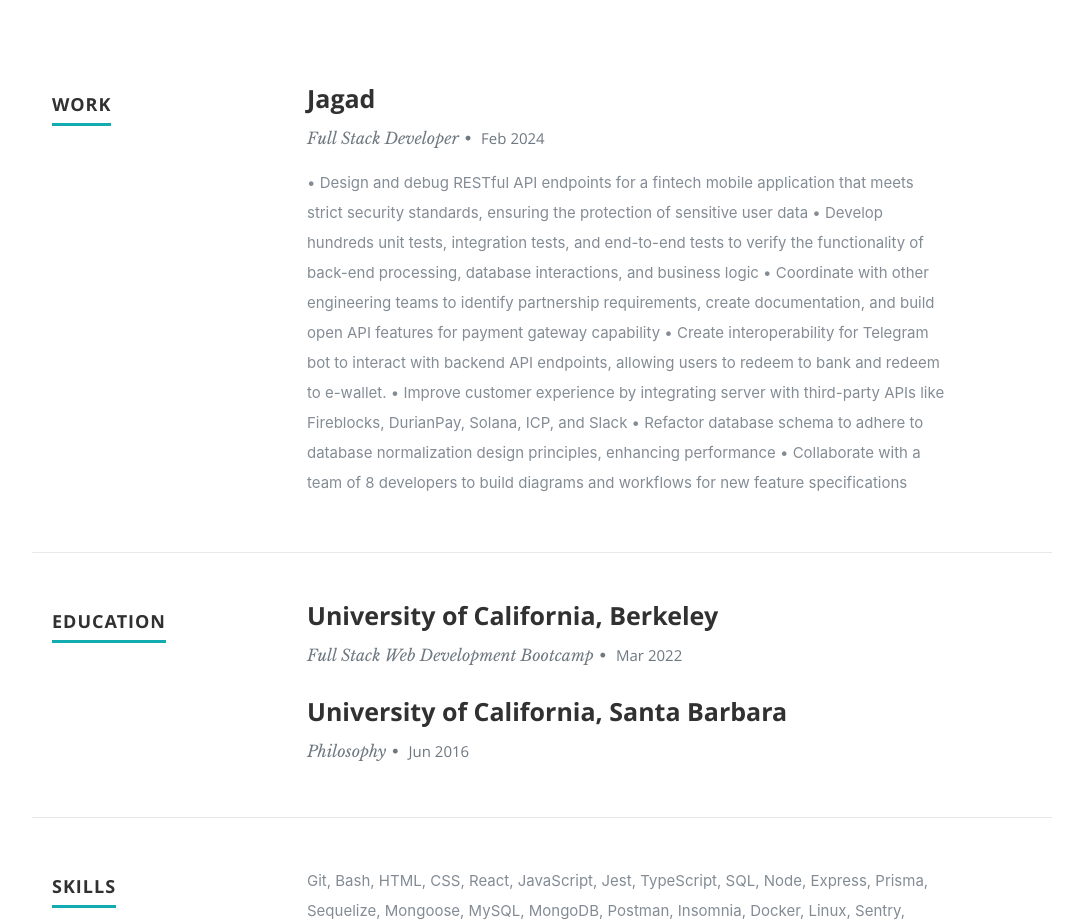
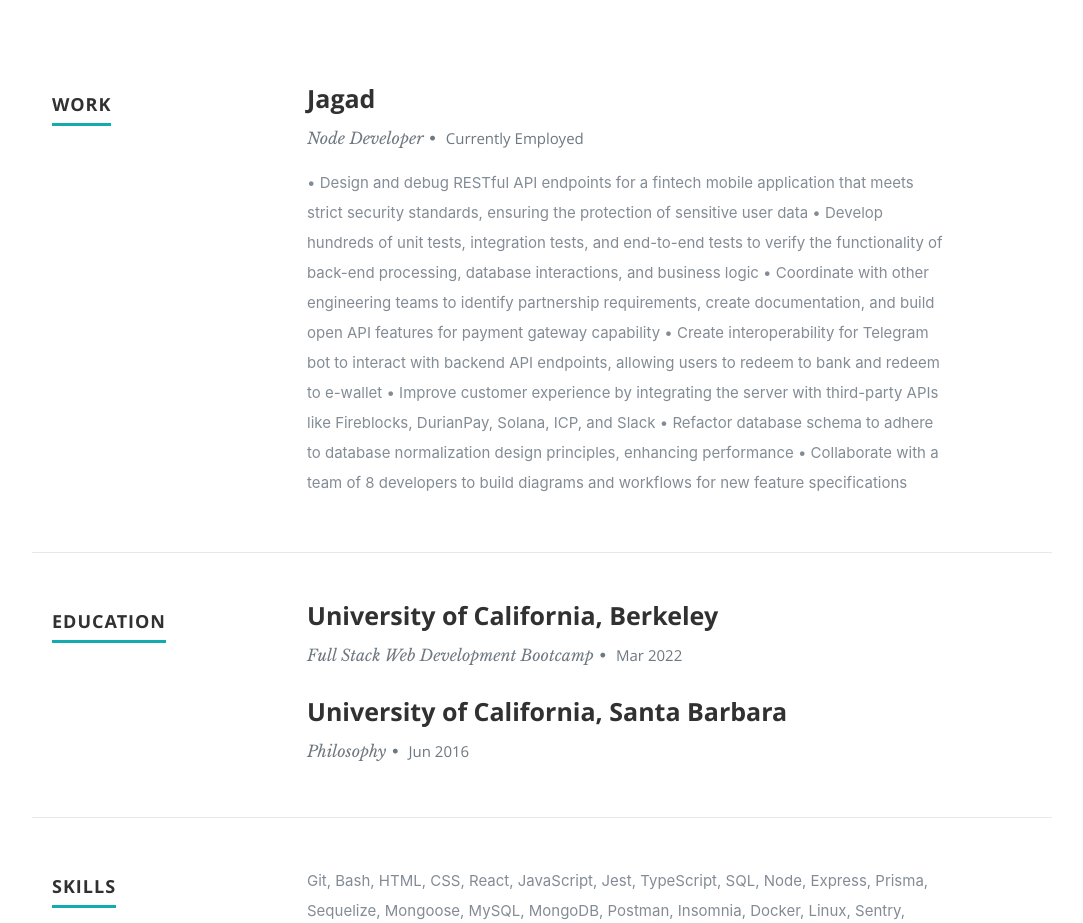
Before and after one commit to elliotpark410/React-Portfolio, a React (Create React App) app: page / in a window 1280 px wide. Shown: the part 1520-2443 px from the top of the page, without its empty margins (98-1181 px from the left). Built offline with nearby package versions, Linux system fonts and the light colour scheme.

Commit message:
update resume experience

```diff
--- a/src/resumeData.js
+++ b/src/resumeData.js
@@ -1,86 +1,92 @@
 let resumeData = {
-    "name": "Elliot Park",
-    "role": "Full Stack Web Developer",
-    "linkedinId":"https://www.linkedin.com/in/elliot-park/",
-    "email": "elliotpark410@gmail.com",
-    "roleDescription": "I am here to infiltrate earthling technology with Full Stack Web Development.",
-    "socialLinks":[
+  name: 'Elliot Park',
+  role: 'Full Stack Web Developer',
+  linkedinId: 'https://www.linkedin.com/in/elliot-park/',
+  email: 'elliotpark410@gmail.com',
+  roleDescription:
+    'I am here to infiltrate earthling technology with Full Stack Web Development.',
+  socialLinks: [
     {
-          "name":"linkedin",
-          "url":"https://www.linkedin.com/in/elliot-park/",
-          "className":"fa fa-linkedin"
+      name: 'linkedin',
+      url: 'https://www.linkedin.com/in/elliot-park/',
+      className: 'fa fa-linkedin',
     },
     {
-          "name":"github",
-          "url":"https://github.com/elliotpark410/",
-          "className":"fa fa-github"
-        }
+      name: 'github',
+      url: 'https://github.com/elliotpark410/',
+      className: 'fa fa-github',
+    },
   ],
-    "aboutme":"My journey into coding began with the Full Stack Web Development bootcamp at the University of California, Berkeley. Despite the sleepless nights, every moment was worth it. The thrill of deploying my first app ignited a passion within me, solidifying my decision to pursue coding as a lifelong career. I thrive on learning about emerging technologies and relish the challenge of solving complex problems. With nearly two years of experience as a Full Stack Developer, I've had the opportunity to contribute to a wide range of projects, including the design of customer-facing websites and the development of RESTful API endpoints for a fintech mobile app. One of my proudest achievements has been successfully integrating the server with third-party APIs to implement essential features such as transaction confirmation, P2P transfers, and push notifications. At Jagad, where I currently work as a Node Developer, I've honed my skills in building secure and scalable API endpoints that adhere to strict security standards. I've collaborated with cross-functional teams to identify partnership requirements and develop open API features for payment gateway capability. When I'm not immersed in code, you can find me riding the waves at the beach or practicing jiu jitsu on the mats. I thrive on new challenges and am always eager to expand my horizons. Don't hesitate to reach out — I'm excited to connect and share more about my journey in tech!",
-    "address":"Irvine, California",
-    "website":"E: elliotpark410@gmail.com",
-    "education":[
+  aboutme:
+    "My journey into coding began with the Full Stack Web Development bootcamp at the University of California, Berkeley. Despite the sleepless nights, every moment was worth it. The thrill of deploying my first app ignited a passion within me, solidifying my decision to pursue coding as a lifelong career. I thrive on learning about emerging technologies and relish the challenge of solving complex problems. With nearly two years of experience as a Full Stack Developer, I've had the opportunity to contribute to a wide range of projects, including the design of customer-facing websites and the development of RESTful API endpoints for a fintech mobile app. One of my proudest achievements has been successfully integrating the server with third-party APIs to implement essential features such as transaction confirmation, P2P transfers, and push notifications. At Jagad, where I currently work as a Node Developer, I've honed my skills in building secure and scalable API endpoints that adhere to strict security standards. I've collaborated with cross-functional teams to identify partnership requirements and develop open API features for payment gateway capability. When I'm not immersed in code, you can find me riding the waves at the beach or practicing jiu jitsu on the mats. I thrive on new challenges and am always eager to expand my horizons. Don't hesitate to reach out — I'm excited to connect and share more about my journey in tech!",
+  address: 'Irvine, California',
+  website: 'E: elliotpark410@gmail.com',
+  education: [
     {
-        "UniversityName":"University of California, Berkeley",
-        "specialization":"Full Stack Web Development Bootcamp",
-        "MonthOfPassing":"Mar",
-        "YearOfPassing":"2022",
+      UniversityName: 'University of California, Berkeley',
+      specialization: 'Full Stack Web Development Bootcamp',
+      MonthOfPassing: 'Mar',
+      YearOfPassing: '2022',
     },
     {
-        "UniversityName":"University of California, Santa Barbara",
-        "specialization":"Philosophy",
-        "MonthOfPassing":"Jun",
-        "YearOfPassing":"2016",
-      }
+      UniversityName: 'University of California, Santa Barbara',
+      specialization: 'Philosophy',
+      MonthOfPassing: 'Jun',
+      YearOfPassing: '2016',
+    },
   ],
-    "work":[
+  work: [
     {
-        "CompanyName":"Jagad",
-        "specialization":"Full Stack Developer",
-        "MonthOfLeaving":"Feb",
-        "YearOfLeaving":"2024",
-        "Achievements": `
+      CompanyName: 'Jagad',
+      specialization: 'Node Developer',
+      // "MonthOfLeaving":"",
+      YearOfLeaving: 'Currently Employed',
+      Achievements: `
         • Design and debug RESTful API endpoints for a fintech mobile application that meets strict security standards, ensuring the protection of sensitive user data
-        • Develop hundreds unit tests, integration tests, and end-to-end tests to verify the functionality of back-end processing, database interactions, and business logic
+        • Develop hundreds of unit tests, integration tests, and end-to-end tests to verify the functionality of back-end processing, database interactions, and business logic
         • Coordinate with other engineering teams to identify partnership requirements, create documentation, and build open API features for payment gateway capability
-        • Create interoperability for Telegram bot to interact with backend API endpoints, allowing users to redeem to bank and redeem to e-wallet.
-        • Improve customer experience by integrating server with third-party APIs like Fireblocks, DurianPay, Solana, ICP, and Slack
+        • Create interoperability for Telegram bot to interact with backend API endpoints, allowing users to redeem to bank and redeem to e-wallet
+        • Improve customer experience by integrating the server with third-party APIs like Fireblocks, DurianPay, Solana, ICP, and Slack
         • Refactor database schema to adhere to database normalization design principles, enhancing performance
         • Collaborate with a team of 8 developers to build diagrams and workflows for new feature specifications
-        `
+        `,
     },
   ],
-    "skillsDescription":"Git, Bash, HTML, CSS, React, JavaScript, Jest, TypeScript, SQL, Node, Express, Prisma, Sequelize, Mongoose, MySQL, MongoDB, Postman, Insomnia, Docker, Linux, Sentry, CI/CD",
-    "portfolio":[
+  skillsDescription:
+    'Git, Bash, HTML, CSS, React, JavaScript, Jest, TypeScript, SQL, Node, Express, Prisma, Sequelize, Mongoose, MySQL, MongoDB, Postman, Insomnia, Docker, Linux, Sentry, CI/CD',
+  portfolio: [
     {
-        "name":"Code Quiz",
-        "description":"A simple code quiz that allows users to test their JavaScript knowledge.",
-        "imgurl":"images/portfolio/code-quiz.png",
-        "imgrepo": "https://github.com/elliotpark410/Code-Quiz",
-        "imglink": "https://elliotpark410.github.io/Code-Quiz/"
+      name: 'Code Quiz',
+      description:
+        'A simple code quiz that allows users to test their JavaScript knowledge.',
+      imgurl: 'images/portfolio/code-quiz.png',
+      imgrepo: 'https://github.com/elliotpark410/Code-Quiz',
+      imglink: 'https://elliotpark410.github.io/Code-Quiz/',
     },
     {
-        "name":"Tech Blog",
-        "description":"A CMS-style blog site similar to Wordpress.",
-        "imgurl":"images/portfolio/tech-blog.png",
-        "imgrepo": "https://github.com/elliotpark410/Tech-Blog",
-        "imglink": "https://ep-tech-blog.herokuapp.com/"
+      name: 'Tech Blog',
+      description: 'A CMS-style blog site similar to Wordpress.',
+      imgurl: 'images/portfolio/tech-blog.png',
+      imgrepo: 'https://github.com/elliotpark410/Tech-Blog',
+      imglink: 'https://ep-tech-blog.herokuapp.com/',
     },
     {
-        "name":"Team Profile Generator",
-        "description":"A command-line application that generates a team profile.",
-        "imgurl":"images/portfolio/team-profile.png",
-        "imgrepo": "https://github.com/elliotpark410/Team-Profile-Generator",
-        "imglink": "https://elliotpark410.github.io/Team-Profile-Generator/"
+      name: 'Team Profile Generator',
+      description: 'A command-line application that generates a team profile.',
+      imgurl: 'images/portfolio/team-profile.png',
+      imgrepo: 'https://github.com/elliotpark410/Team-Profile-Generator',
+      imglink: 'https://elliotpark410.github.io/Team-Profile-Generator/',
     },
     {
-        "name":"Text Editor",
-        "description":"A text editor app that runs in the browser and meets the Progressive Web App criteria.",
-        "imgurl":"images/portfolio/text-editor.png",
-        "imgrepo": "https://github.com/elliotpark410/Text-Editor",
-        "imglink": "https://drive.google.com/file/d/1JcmvHDmYU6WjGITv-FaK7d9HGSF34AQG/view"
-      }
-    ]
-  }
+      name: 'Text Editor',
+      description:
+        'A text editor app that runs in the browser and meets the Progressive Web App criteria.',
+      imgurl: 'images/portfolio/text-editor.png',
+      imgrepo: 'https://github.com/elliotpark410/Text-Editor',
+      imglink:
+        'https://drive.google.com/file/d/1JcmvHDmYU6WjGITv-FaK7d9HGSF34AQG/view',
+    },
+  ],
+};
 
-  export default resumeData
+export default resumeData;
```
Lines whose indentation alone changed are shown as unchanged.
